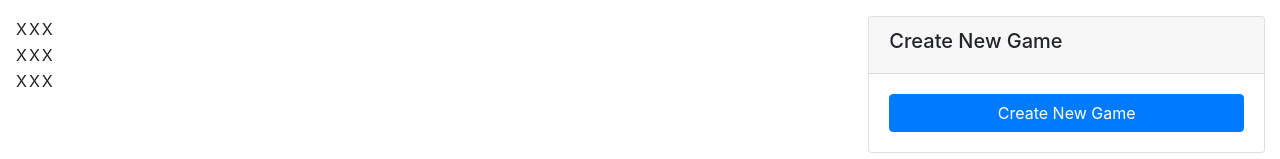
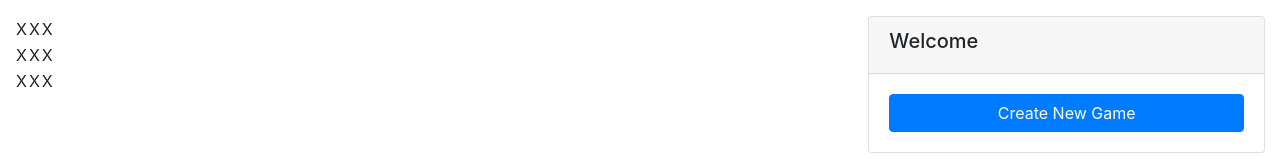
Before and after one commit to Zehua-Chen/Multiplayer-Tic-Tac-Toe, a React (Create React App) app in the folder client/: page / in a window 1280 px wide. Shown: the top 159 px of the page. Built offline with nearby package versions, Linux system fonts and the light colour scheme.

Commit message:
Rename Create New Game Panel to Welcome Panel

```diff
--- a/client/src/App.tsx
+++ b/client/src/App.tsx
@@ -3,7 +3,7 @@ import * as React from 'react';
 // import logo from './logo.svg';
 import './App.css';
 
-import { GameInfoPanel, BoardPanel, ScorePanel, NewGamePanel } from './components/panels';
+import { GameInfoPanel, BoardPanel, ScorePanel, WelcomePanel } from './components/panels';
 
 class App extends React.Component {
   public render() {
@@ -25,7 +25,7 @@ class App extends React.Component {
           <div className="col-md-4 sidebar">
 
             <div className="mt-3">
-              <NewGamePanel />
+              <WelcomePanel />
             </div>
 
             <div className="mt-2">
--- a/client/src/components/panels/NewGamePanel/index.ts
+++ /dev/null
@@ -1,3 +0,0 @@
-import NewGamePanel from './NewGamePanel';
-
-export default NewGamePanel;
--- a/client/src/components/panels/NewGamePanel/NewGamePanel.tsx
+++ b/client/src/components/panels/WelcomePanel/WelcomePanel.tsx
@@ -1,11 +1,11 @@
 import React from 'react';
 
-class NewGamePanel extends React.Component {
+class WelcomePanel extends React.Component {
   public render() {
     return (
       <div className="card">
         <div className="card-header">
-          <h5>Create New Game</h5>
+          <h5>Welcome</h5>
         </div>
         <div className="card-body">
           <button className="btn btn-primary btn-block">Create New Game</button>
@@ -16,4 +16,4 @@ class NewGamePanel extends React.Component {
   }
 }
 
-export default NewGamePanel;
+export default WelcomePanel;
--- /dev/null
+++ b/client/src/components/panels/WelcomePanel/index.ts
@@ -0,0 +1,3 @@
+import WelcomePanel from './WelcomePanel';
+
+export default WelcomePanel;
--- a/client/src/components/panels/index.ts
+++ b/client/src/components/panels/index.ts
@@ -1,11 +1,11 @@
 import BoardPanel from './BoardPanel';
 import ScorePanel from './ScorePanel';
 import GameInfoPanel from './GameInfoPanel';
-import NewGamePanel from './NewGamePanel';
+import WelcomePanel from './WelcomePanel';
 
 export {
     BoardPanel,
     ScorePanel,
     GameInfoPanel,
-    NewGamePanel
+    WelcomePanel
 }
```
